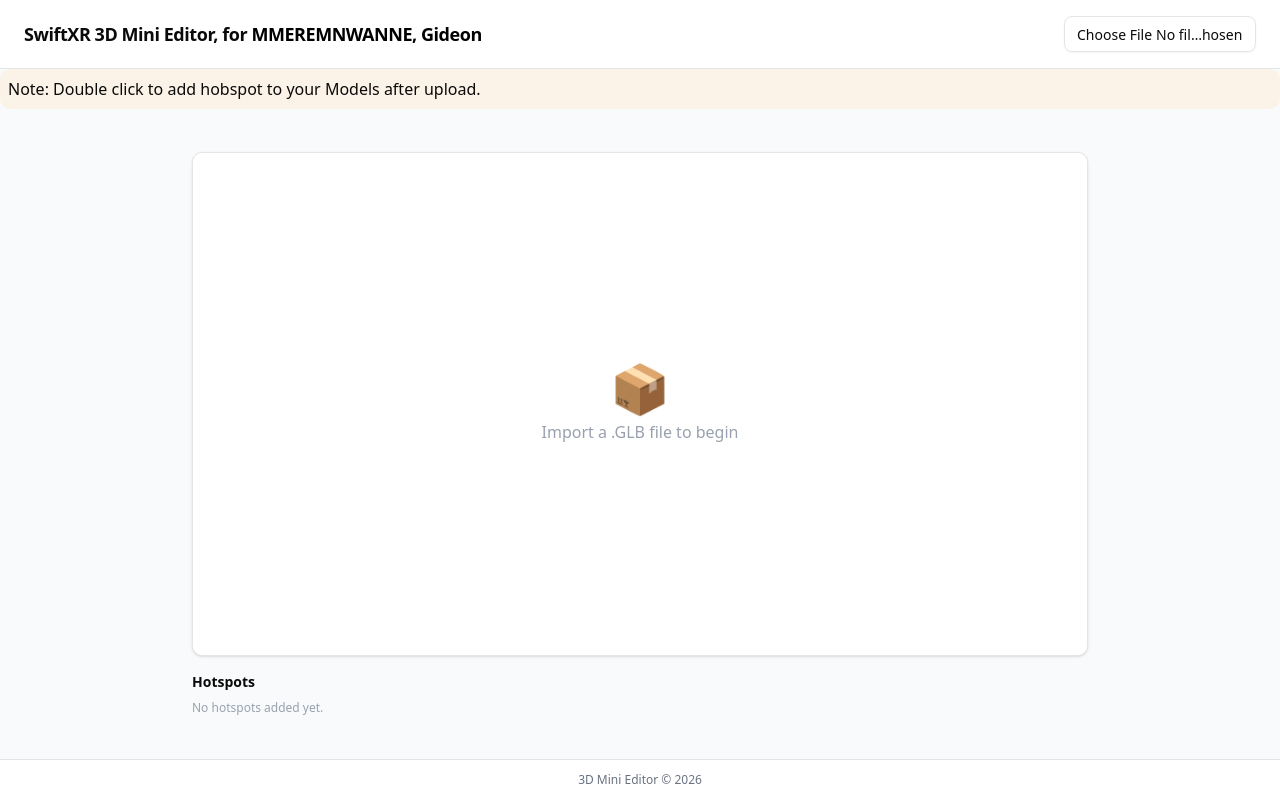
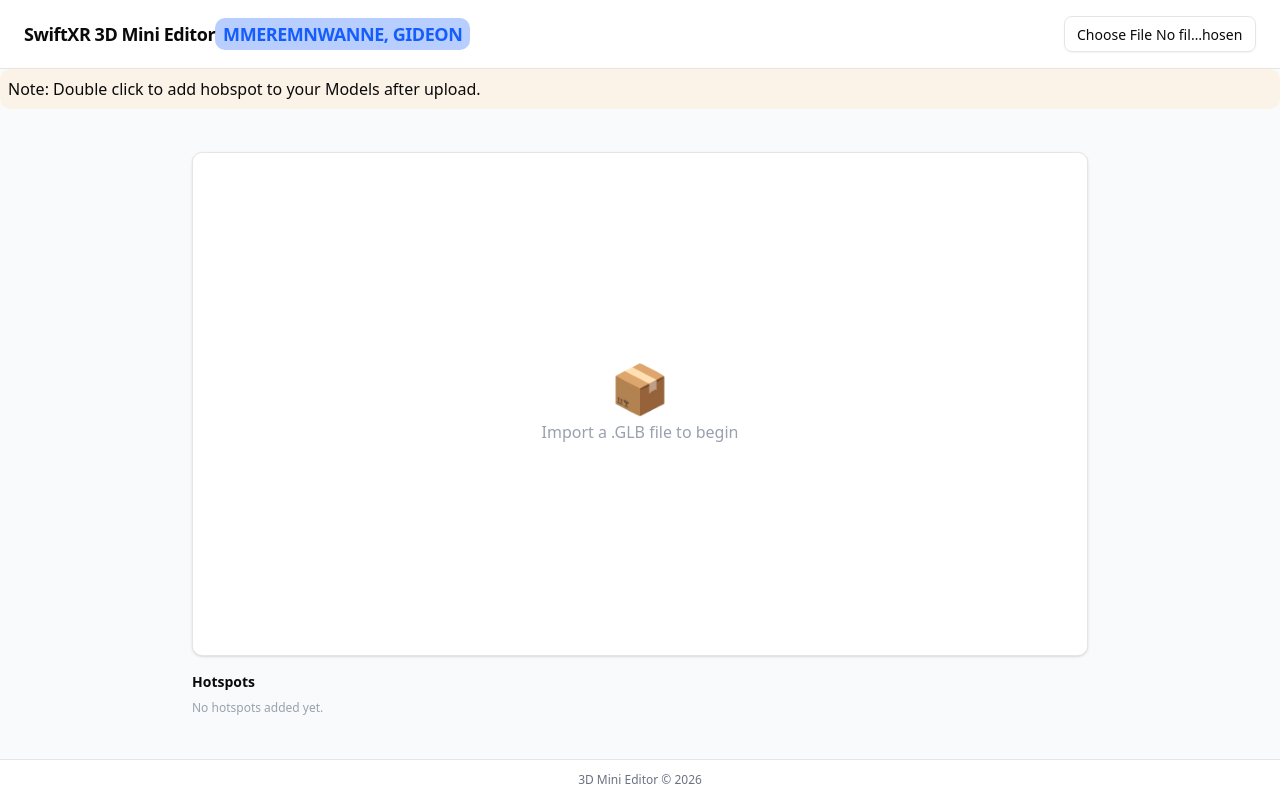
Before and after one commit to gami34/swiftxr, a Next.js app: page / in a window 1280 px wide. Built offline with nearby package versions, Linux system fonts and the light colour scheme.

Commit message:
update my project name

```diff
--- a/src/app/page.tsx
+++ b/src/app/page.tsx
@@ -77,8 +77,10 @@ export default function Page() {
       {/* Header */}
       <header className="w-full px-6 py-4 bg-white border-b flex items-center justify-between">
         <h1 className="text-lg font-bold tracking-tight">
-          SwiftXR 3D Mini Editor, for{" "}
-          <span className="font-semibold text-black">MMEREMNWANNE, Gideon</span>
+          SwiftXR 3D Mini Editor
+          <span className="font-semibold px-2 py-1 rounded-lg bg-blue-600/30 text-blue-600">
+            MMEREMNWANNE, GIDEON
+          </span>
         </h1>
         <div className="flex items-center gap-2">
           <Input
```
